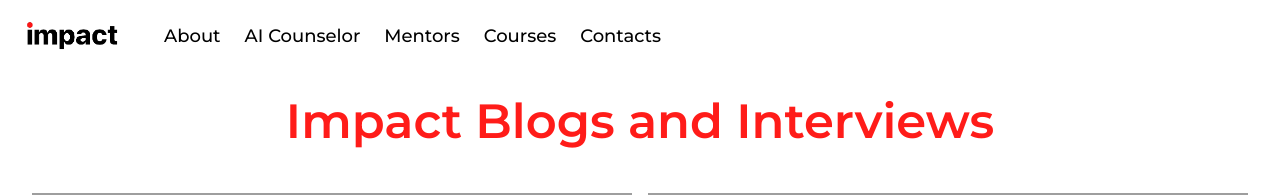
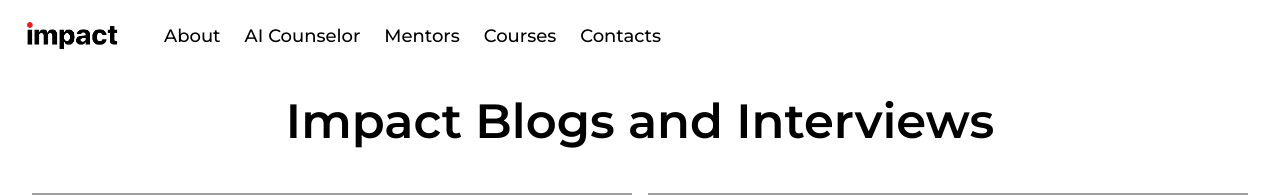
Before and after one commit to yeraaaa/impact, a Next.js app: page /courses in a window 1280 px wide. Shown: the top 195 px of the page. Built offline with nearby package versions, Linux system fonts and the light colour scheme; grey boxes are pictures that could not be loaded.

Commit message:
fixed color

```diff
--- a/src/components/Courses.tsx
+++ b/src/components/Courses.tsx
@@ -45,7 +45,7 @@ const Course: React.FC<CourseProps> = ({ title, description, youtubeId }) => {
       <h2 className="text-3xl font-bold text-[#ff1c19]">{title}</h2>
       <p className="text-gray-700 mt-2">{description}</p>
       <div className="mt-6">
-        <h3 className="text-5xl font-semibold text-[#ff1c19] text-center mb-4">Impact Blogs and Interviews</h3>
+        <h3 className="text-5xl font-semibold text-center mb-4">Impact Blogs and Interviews</h3>
         <VideoGrid videos={impactVideos} />
         <h3 className="text-5xl font-semibold text-center my-4">Free Courses</h3>
         <h3 className="text-xl font-medium text-center">
```
